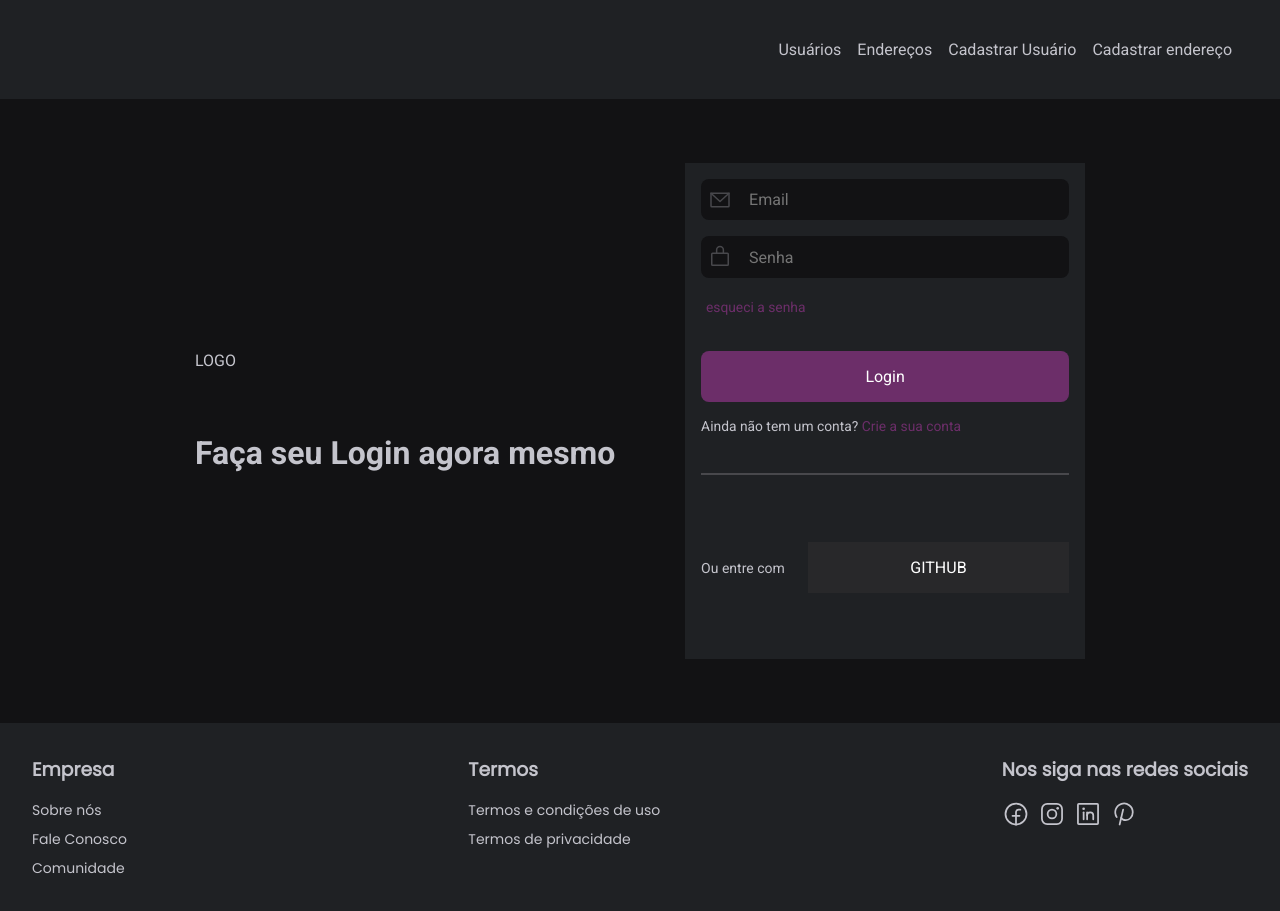
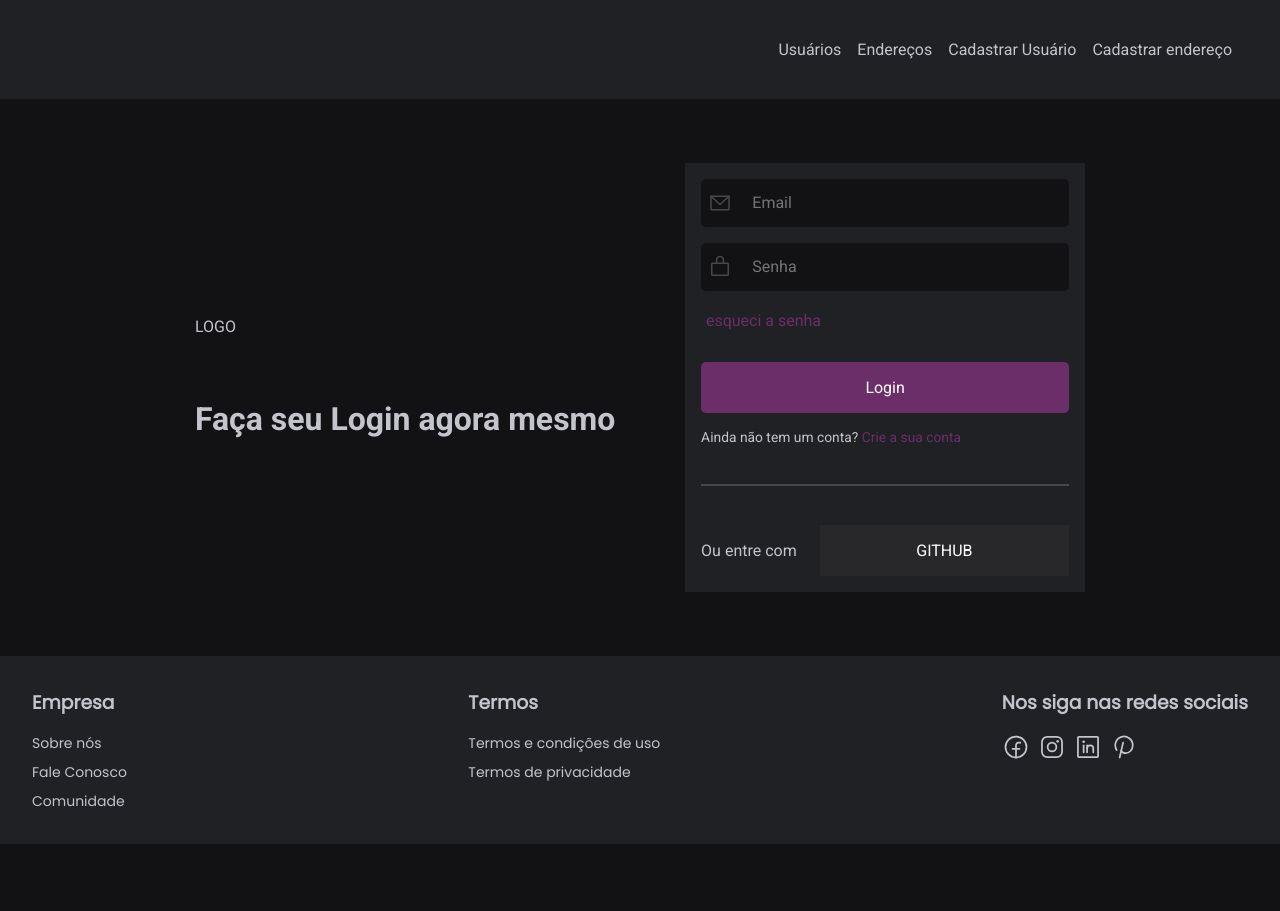
Before and after one commit to Jcmendes7/gerenciador-enderecos-dh, a React (Vite) app: page / in a window 1280 px wide. After the commit the page ends 844 px from the top, so only its background shows below. Built offline with nearby package versions, Linux system fonts and the light colour scheme.

Commit message:
modifcando o form login

```diff
--- a/src/pages/Login/Login.module.css
+++ b/src/pages/Login/Login.module.css
@@ -38,7 +38,7 @@
   display: flex;
   justify-content: center;
   align-items: center;
-  border-radius: 8px;
+  border-radius: 5px;
   background: var(--gray--900);
 }
 
@@ -53,24 +53,23 @@
 
 .input input {
   width: 100%;
-  padding: 0.7rem;
+  padding: 0.9rem;
   border: none;
   background: transparent;
   color: var(--gray--300);
-
 }
 
 .passwordForgot {
   text-decoration: none;
   color: var(--roxo--100);
-  font-size: 0.865rem;
+  font-size: 1rem;
   padding: 0.3rem;
 }
 
 .btnLogin {
   padding: 1rem;
-  margin-top: 1rem;
-  border-radius: 8px;
+  margin-top: 0.7rem;
+  border-radius: 5px;
 
   background: var(--roxo--100);
   color: var(--white);
@@ -105,13 +104,11 @@
   -webkit-box-align: center;
   align-items: center;
   width: 100%;
-    padding: 28px 0px 50px;
-
 }
 
-.enterWithContainer > div  {
+.enterWithContainer > div {
   margin-right: 23px;
-  font-size: 0.875rem;
+  font-size: 1rem;
   white-space: nowrap;
 }
 
@@ -131,7 +128,7 @@
   padding: 1rem;
 }
 
-@media(min-width: 901px) {
+@media (min-width: 901px) {
   .loginContainer {
     display: flex;
     justify-content: center;
@@ -144,6 +141,4 @@
   .mainContainer {
     width: 25rem;
   }
-
-
 }
```
Lines whose indentation alone changed are shown as unchanged.
